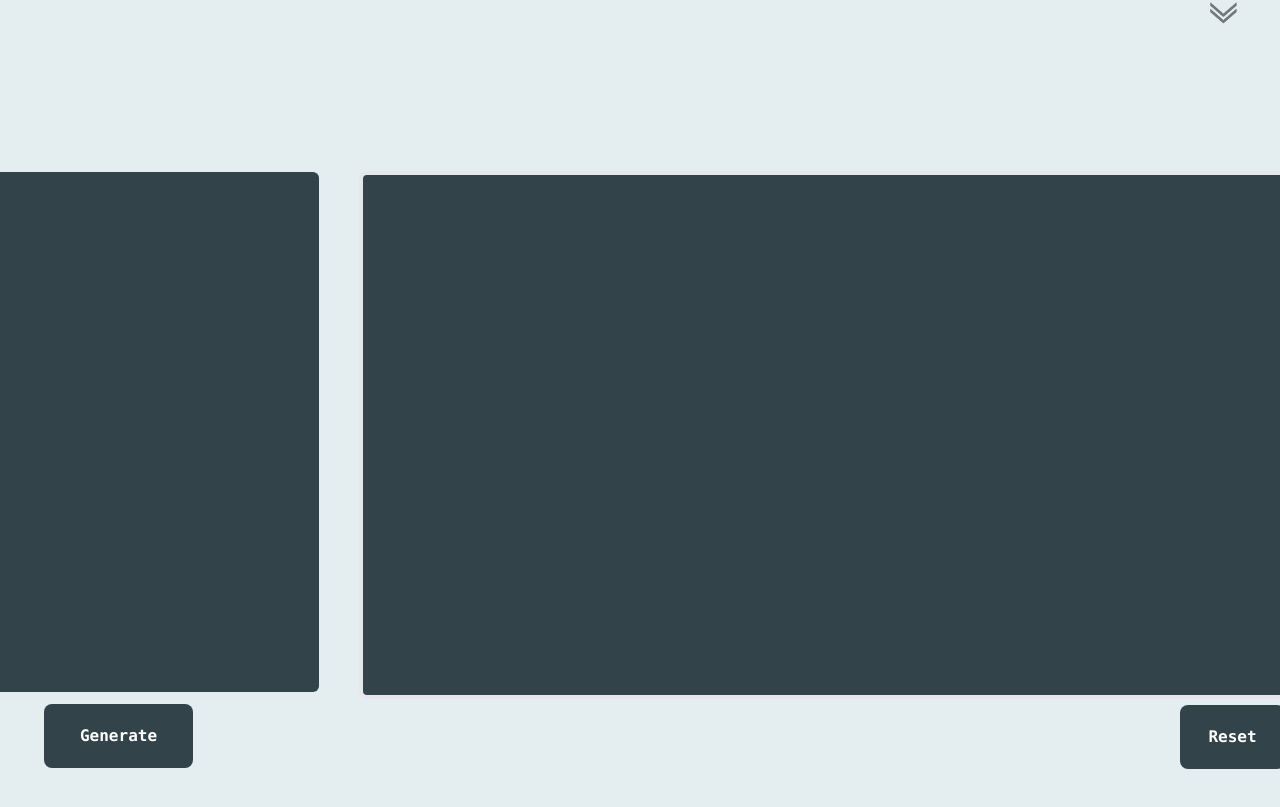
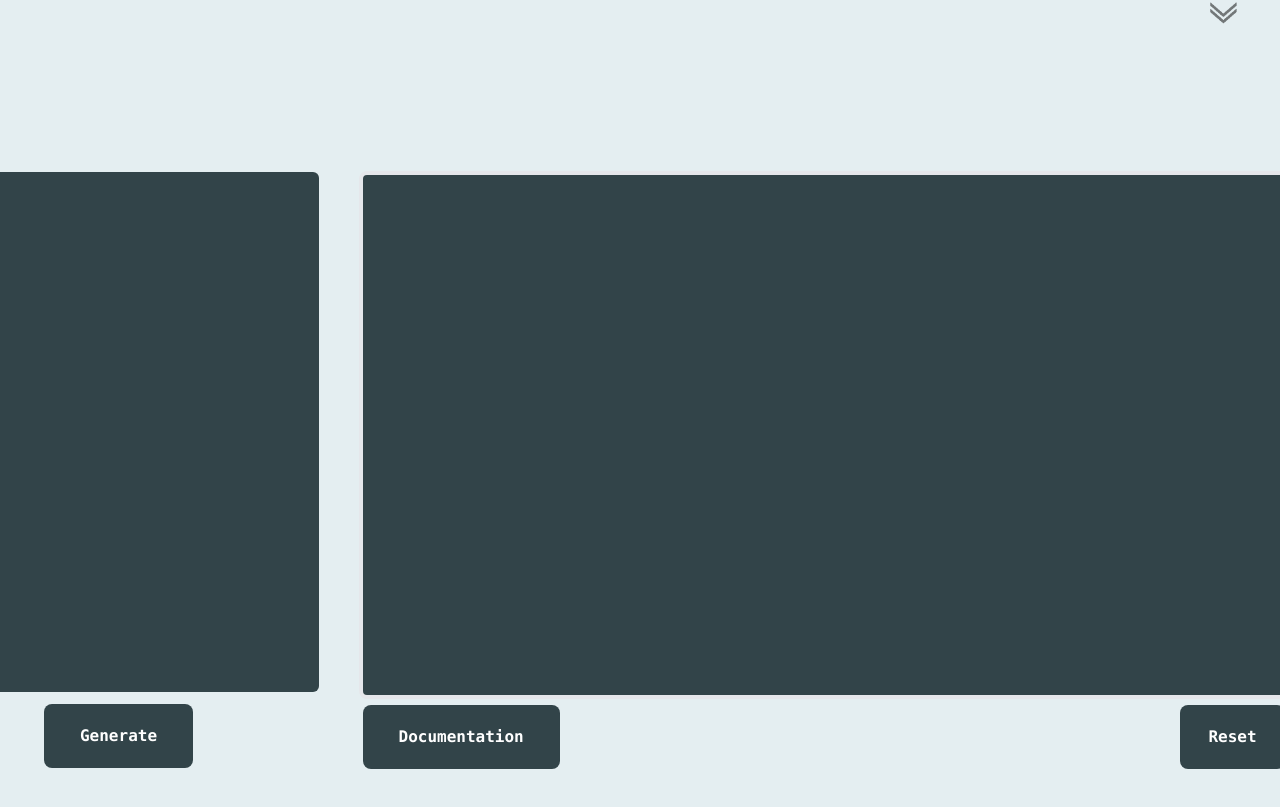
Before and after one commit to waiwasabi/graphity, a Next.js app: page / in a window 1280 px wide. Shown: the part 725-1532 px from the top of the page. Built offline with nearby package versions, Linux system fonts and the light colour scheme.

Commit message:
Update README, upload documentation and UI

```diff
--- a/src/components/CodeInput.tsx
+++ b/src/components/CodeInput.tsx
@@ -1,5 +1,6 @@
 'use client';
 import React, { useRef, useEffect, Component } from 'react';
+import {graph} from '../graph'
 
 function scrTop() {
     document.body.scrollTop = document.documentElement.scrollTop = 0;
@@ -29,6 +30,7 @@ export default function CodeInput() {
                 </div>
                     <div className='m-0 text-right'>
                         <div className='w-100'></div>
+                        <a href="Documentation.pdf" target="_blank" className='bg-[#324449] float-left px-9 p-5 text-white font-bold font-mono rounded-lg opacity-100 hover:opacity-90 duration-500 ml-1'>Documentation</a>
                         <button type="reset" className='bg-[#324449] px-7 p-5 text-white font-bold font-mono rounded-lg opacity-100 hover:opacity-90 duration-500 mr-3' >Reset</button>
                         <button type="submit" className='bg-[#324449] px-9 p-5 text-white font-bold font-mono rounded-lg opacity-100 hover:opacity-90 duration-500 mr-1' onClick={scrTop}>Run</button>
                     </div>
--- a/src/graph.ts
+++ b/src/graph.ts
@@ -1,6 +1,6 @@
 import {Graph} from './lib/Graph';
-import {GraphNode} from './lib/NodeT'
-import './lib/Edge'
+import {GraphNode} from './lib/NodeT';
+import {DirectedEdge} from './lib/Edge';
 
 export let graph = new Graph();
 
```
Also changed, not shown: 2 other files (tests, documents, lock files or other folders).
